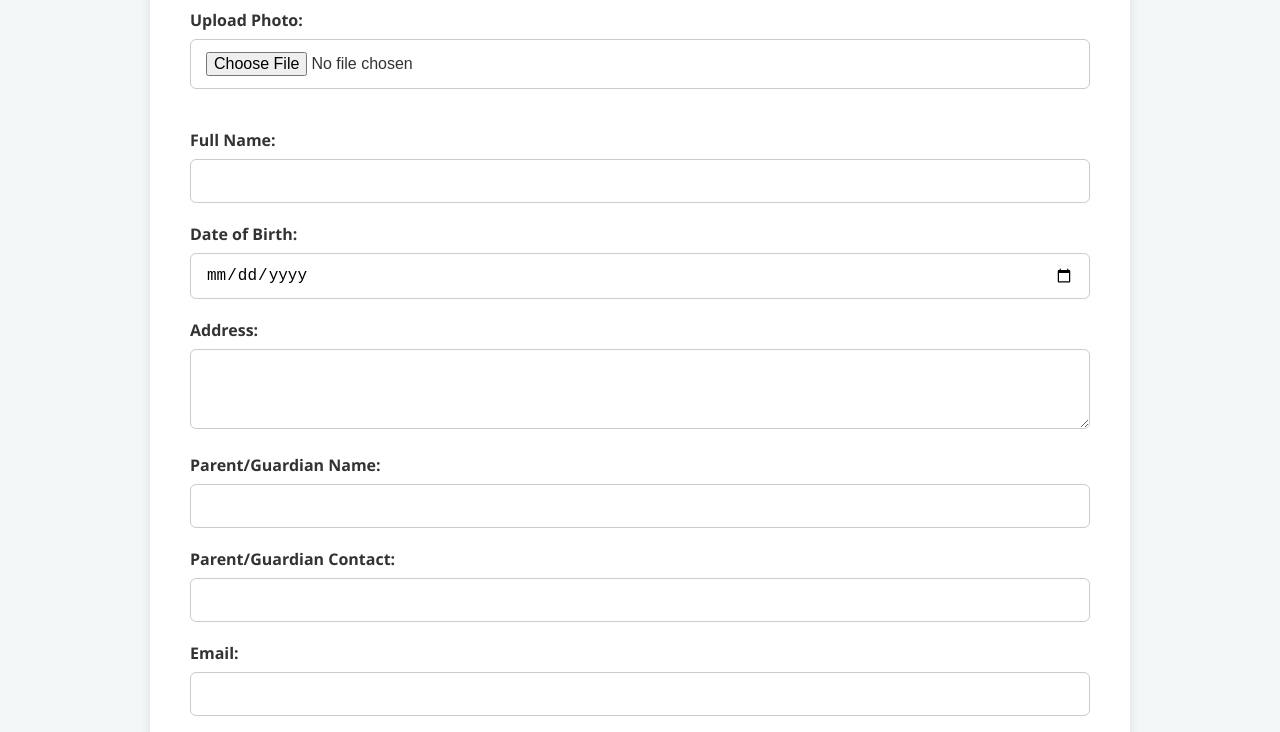
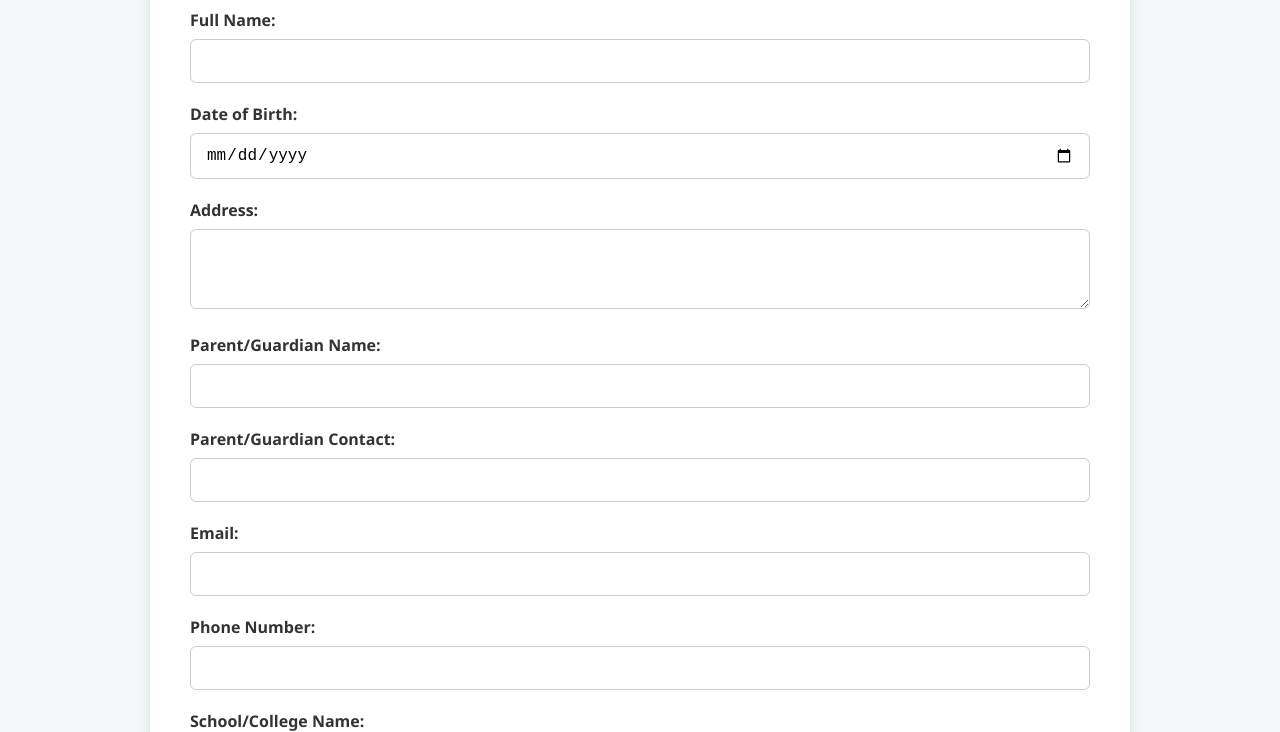
Before and after one commit to Naitikraj74600/inertia-classes-website, a website: page inertia-classes-website/public/index.html in a window 1280 px wide. Shown: the part 368-1100 px from the top of the page. Drawn offline with Linux system fonts and the light colour scheme.

Commit message:
Update index.html

```diff
--- a/inertia-classes-website/public/index.html
+++ b/inertia-classes-website/public/index.html
@@ -22,9 +22,6 @@
   <main>
     <h1>Inertia Classes Admission Form</h1>
     <form id="admissionForm">
-      <label for="photo">Upload Photo:</label>
-      <input type="file" id="photo" name="photo" accept="image/*" />
-      <div class="photo-preview" id="photoPreview"></div>
 
       <label for="name">Full Name:</label>
       <input type="text" id="name" name="name" required />
```
